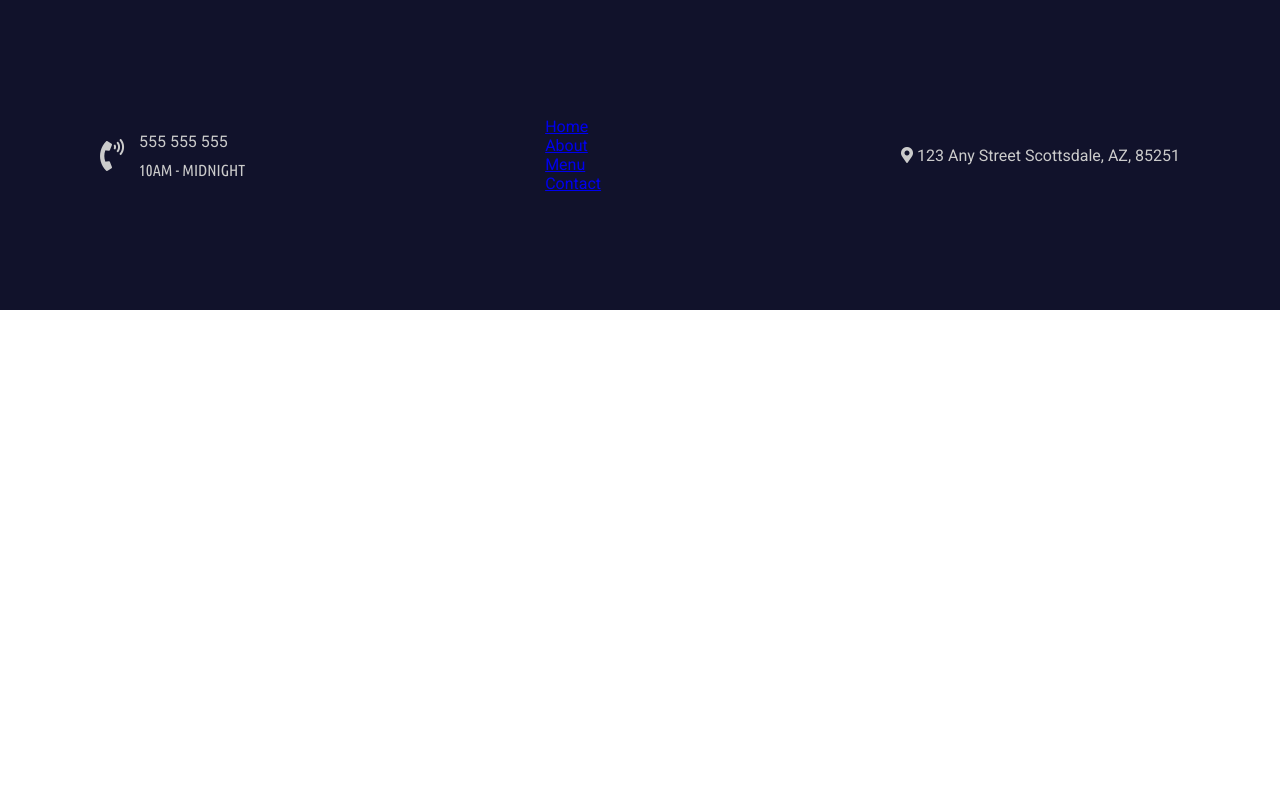
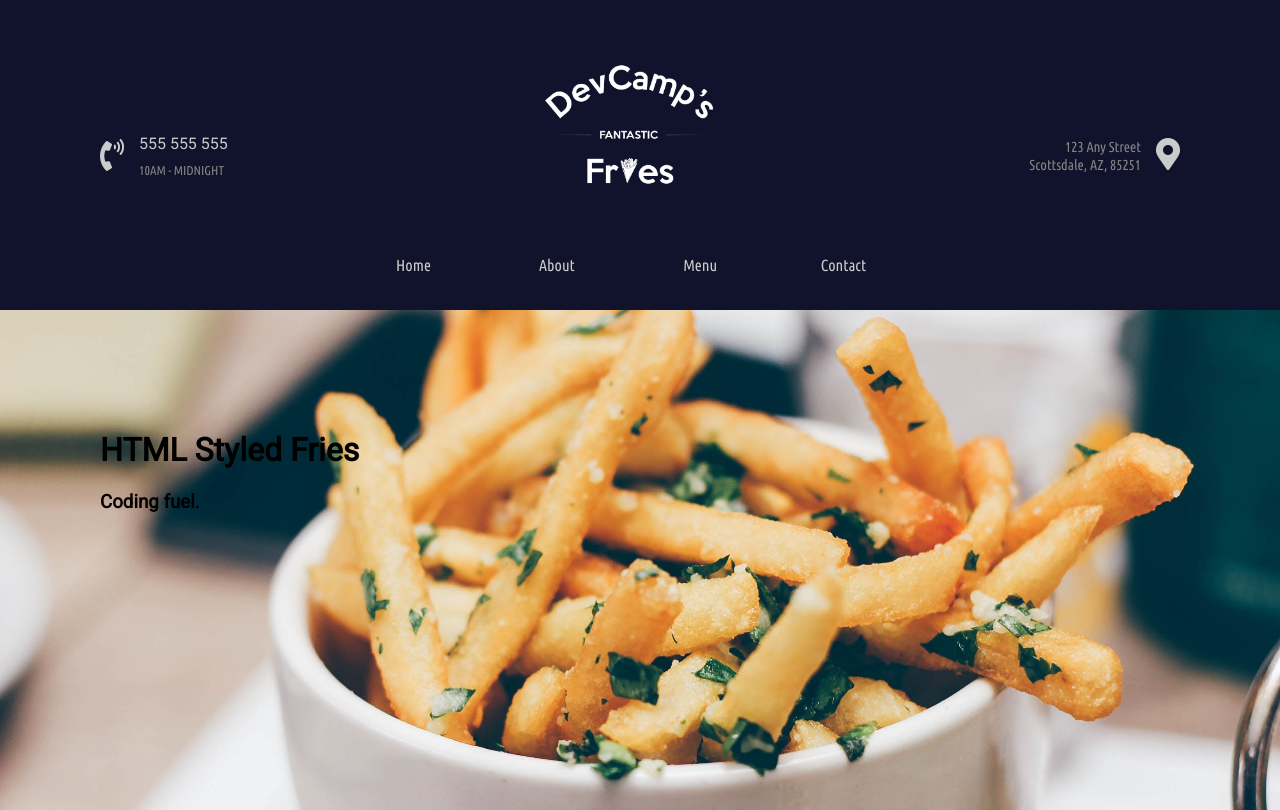
Before and after one commit to MadisenA/DevCamp-Project-1, a plain HTML site: page index.html in a window 1280 px wide. Drawn offline with Linux system fonts and the light colour scheme.

Commit message:
fourth commit

```diff
--- a/index.html
+++ b/index.html
@@ -5,11 +5,13 @@
     <title>Homepage</title>
     <meta name="viewport" content="width=device-width, initial-scale=1">
 
-    <link href="https://fonts.googleapis.com/css?family=Roboto" rel="stylesheet">
-    <link href="https://fonts.googleapis.com/css?family=Ubuntu+Condensed" rel="stylesheet">
+    <link href="https://fonts.googleapis.com/css?family=Roboto&display=swap" rel="stylesheet">
+    <link href="https://fonts.googleapis.com/css?family=Ubuntu+Condensed&display=swap" rel="stylesheet">
 
     <link rel="stylesheet" href="https://use.fontawesome.com/releases/v5.2.0/css/all.css"/>
-    <link rel="stylesheet" href="styles.css">
+    <link rel="stylesheet" href="styles/common.css">
+    <link rel="stylesheet" href="styles/nav.css">
+    <link rel="stylesheet" href="styles/homepage.css">
 
 </head>
 <body>
@@ -31,8 +33,12 @@
             </div>
         </div>
 
-        <!-- Link wrapper -->
-        <div>
+        <div class="center-column">
+            <div class="banner-image">
+                <img src="images/logos/decamp-fantastic-fries-logo-white.png" alt="Logo">
+            </div>
+
+            <div class="links-wrapper">
                 <div class="nav-link">
                     <a href="index.html">Home</a>
                 </div>
@@ -49,11 +55,32 @@
                     <a href="contact.html">Contact</a>
                 </div>
             </div>
+        </div>
 
+        <div class="right-column">
             <div class="address-wrapper">
+
+                <a href="contact.html">
+                    123 Any Street<br>
+                    Scottsdale, AZ, 85251
+                </a>
+            </div>
+
+            <div class="contact-icon">
+                <a href="contact.html">
                     <i class="fas fa-map-marker-alt"></i>
-            123 Any Street
-            Scottsdale, AZ, 85251
+                </a>
+            </div>
+        </div>
+    </div>
+
+    <div class="hero-section">
+        <div class="top-heading">
+            <h1>HTML Styled Fries</h1>
+        </div>
+
+        <div class="bottom-heading">
+            <h3>Coding fuel.</h3>
         </div>
     </div>
 </body>
--- a/styles.css
+++ /dev/null
@@ -1,44 +0,0 @@
-/* Common styles */
-body {
-    margin: 0px;
-    font-family: 'Roboto', sans-serif;
-}
-
-/* Common nav styles */
-.navigation-wrapper {
-    height: 190px;
-    background-color: #11122b;
-    color: #cbcbcb;
-    /* Flexbox container */
-    display: flex;
-    justify-content: space-between;
-    align-items: center;
-    padding: 60px 100px;
-}
-
-.left-column {
-    display: flex;
-    align-items: center;
-}
-
-.icon {
-    margin-right: 15px;
-}
-
-.icon i {
-    font-size: 2em;
-}
-
-.left-column > .contact-hours-wrapper {
-    display: grid;
-    grid-template-columns: 1fr;
-    grid-gap: 10px;
-}
-
-.contact-hours-wrapper > .hours {
-    font-family: 'Ubuntu Condensed', sans-serif;
-}
-
-.address-wrapper {
-
-}
--- /dev/null
+++ b/styles/common.css
@@ -0,0 +1,5 @@
+/* Common styles */
+body {
+    margin: 0px;
+    font-family: 'Roboto', sans-serif;
+}
--- /dev/null
+++ b/styles/homepage.css
@@ -0,0 +1,10 @@
+/* Hero section styles */
+.hero-section {
+    background-image: url(../images/backgrounds/fries-hero-bg.jpg);
+    padding: 100px;
+    height: 300px;
+    background-attachment: fixed;
+    background-position: center;
+    background-repeat: no-repeat;
+    background-size: cover;
+}
--- /dev/null
+++ b/styles/nav.css
@@ -0,0 +1,119 @@
+/* Common nav styles */
+.navigation-wrapper {
+    height: 190px;
+    background-color: #11122b;
+    color: #cbcbcb;
+    /* Flexbox container */
+    display: flex;
+    justify-content: space-between;
+    align-items: center;
+    padding: 60px 100px;
+}
+
+/* Left column styles */
+.navigation-wrapper > .left-column {
+    display: flex;
+    align-items: center;
+}
+
+.navigation-wrapper > .left-column > .icon {
+    margin-right: 15px;
+}
+
+.navigation-wrapper > .left-column > .icon i {
+    font-size: 2em;
+}
+
+.navigation-wrapper > .left-column > .contact-hours-wrapper {
+    display: grid;
+    grid-template-columns: 1fr;
+    grid-gap: 10px;
+}
+
+.navigation-wrapper > .left-column > .contact-hours-wrapper > .hours {
+    font-family: 'Ubuntu Condensed', sans-serif;
+    color: #858585;
+    font-size: 0.8em;
+}
+
+.links-wrapper > .nav-link a {
+    font-family: 'Ubuntu Condensed', sans-serif;
+    color: white;
+}
+
+/* Center column styles*/
+.navigation-wrapper > .center-column {
+    display: grid;
+    grid-template-columns: 1fr;
+    grid-gap: 42px;
+    width: 500px;
+}
+
+.navigation-wrapper > .center-column > .banner-image {
+    display: flex;
+    justify-content: center;
+}
+
+.navigation-wrapper > .center-column > .banner-image img {
+    width: 216px;
+    height: 100%;
+}
+
+.links-wrapper {
+    display: flex;
+    justify-content: space-between;
+    align-items: center;
+}
+
+.links-wrapper > .nav-link {
+    width: 70px;
+    text-align: center;
+}
+
+.links-wrapper > .nav-link a {
+    font-family: "Ubuntu Condensed", "sans-serif";
+    color: #cbcbcb;
+    text-decoration: none;
+    transition: 0.5s;
+}
+
+.links-wrapper > .nav-link a:hover {
+    color: #cea135;
+    letter-spacing: 2px;
+}
+
+/* Right column styles */
+.navigation-wrapper > .right-column {
+    display: flex;
+    align-items: center;
+}
+
+.navigation-wrapper > .right-column > .address-wrapper {
+    font-family: 'Ubuntu Condensed', sans-serif;
+    text-align: right;
+}
+
+.navigation-wrapper > .right-column > .address-wrapper a {
+    color: #858585;
+    text-decoration: none;
+    font-size: 0.9em;
+    transition: 0.5s;
+}
+
+.navigation-wrapper > .right-column > .address-wrapper a:hover {
+    color: #cea135;
+}
+
+.navigation-wrapper > .right-column > .contact-icon {
+    margin-left: 15px;
+    font-size: 2em;
+}
+
+.navigation-wrapper > .right-column > .contact-icon a {
+    color: #cbcbcb;
+    transition: 0.5s;
+}
+
+.navigation-wrapper > .right-column > .contact-icon a:hover {
+    color: #cea135;
+}
```
Also changed, not shown: images/backgrounds/fries-hero-bg.jpg (added), images/logos/decamp-fantastic-fries-logo-white.png (added). Lines whose indentation alone changed are shown as unchanged.
